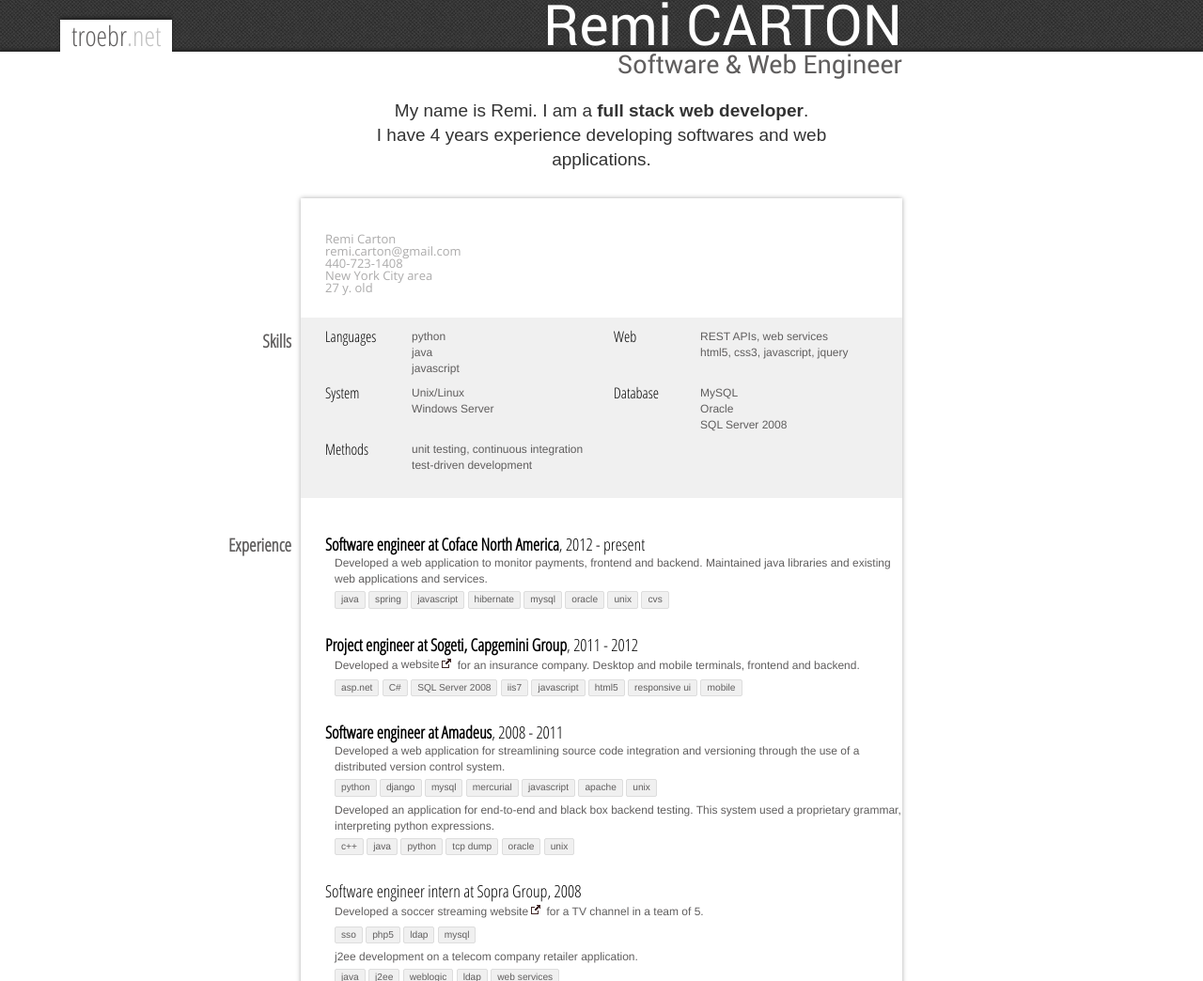
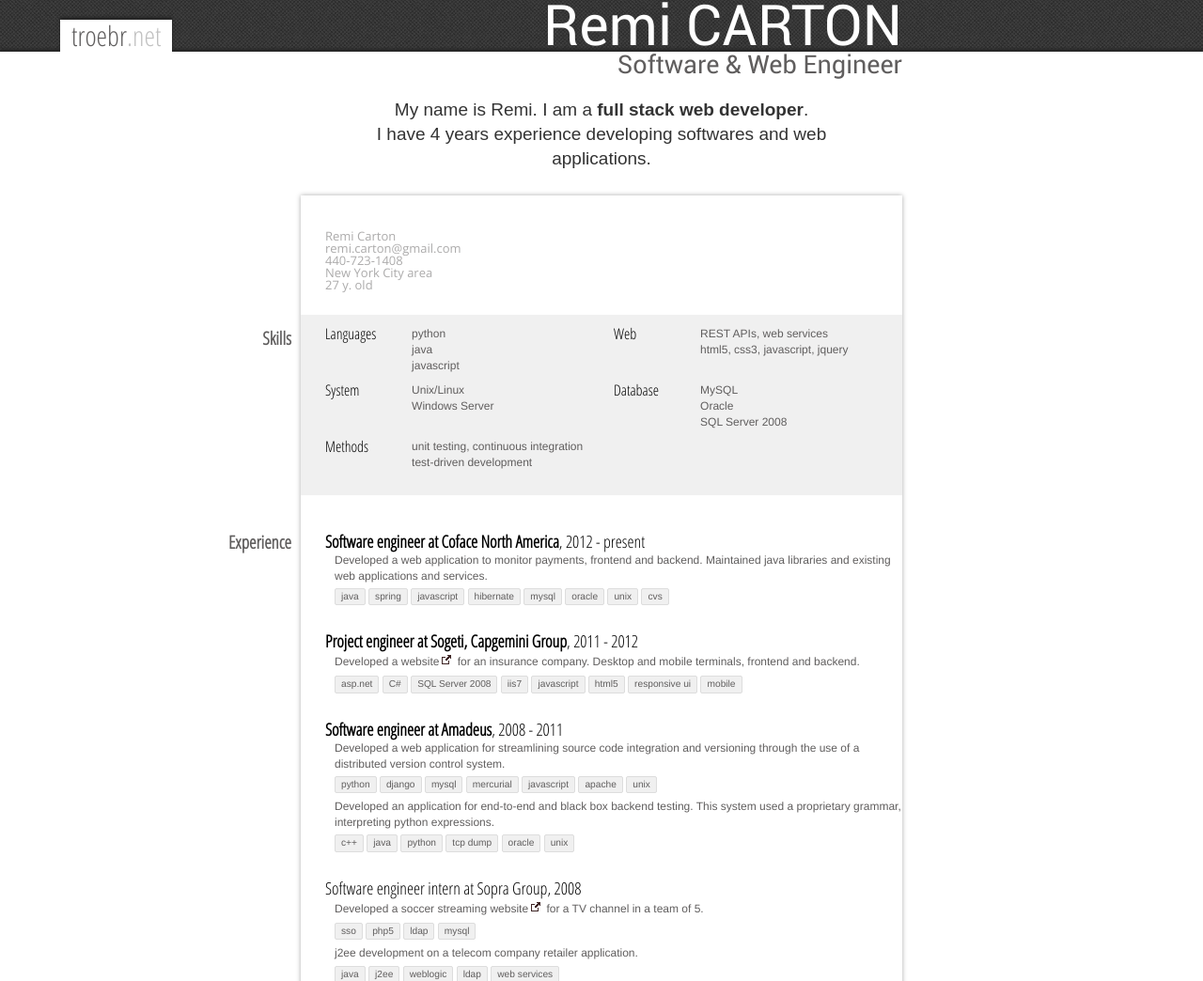
Before and after one commit to rcarton/troebr.net, a Flask app: page /resume in a window 1280 px wide. Shown: the top 1044 px of the page at 94% size. Run offline with Flask 2, Linux system fonts and the light colour scheme; style sheets or scripts are compiled from the project's sources; parts of the project's set-up code (start-up, migrations or seed data) failed here and were passed over; some libraries are stand-ins or nearby versions; some web fonts are replaced.

Commit message:
Update troebr/static/less/style.less
Reduced body font size to 13px.

```diff
--- a/troebr/static/less/style.less
+++ b/troebr/static/less/style.less
@@ -14,7 +14,7 @@
 
 html, body, header {
     color: @textcolor;
-    font-size: 14px;
+    font-size: 13px;
 }
 
 h1, h2, h3, h4 { font-family: 'Open Sans Condensed', sans-serif; }
```
